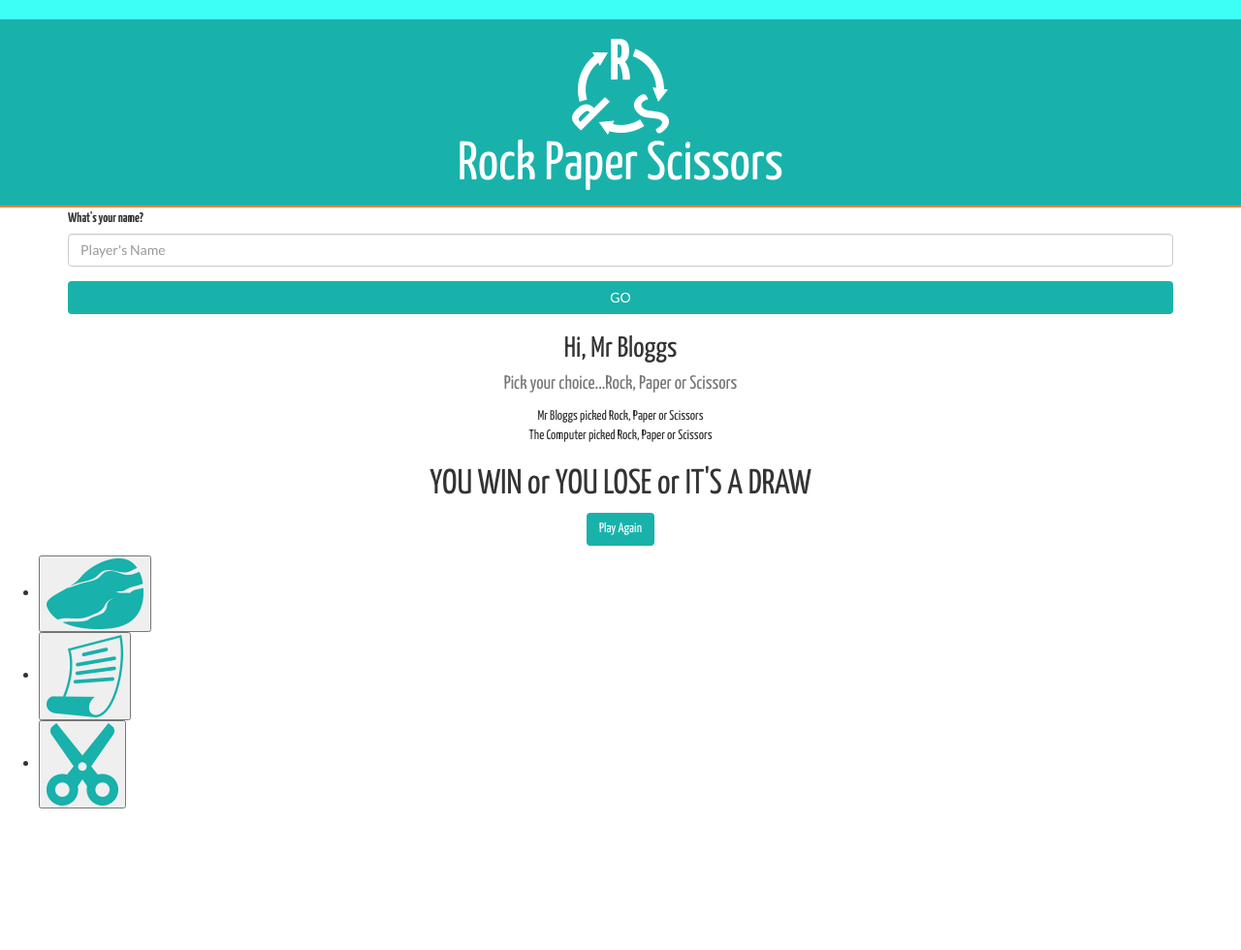
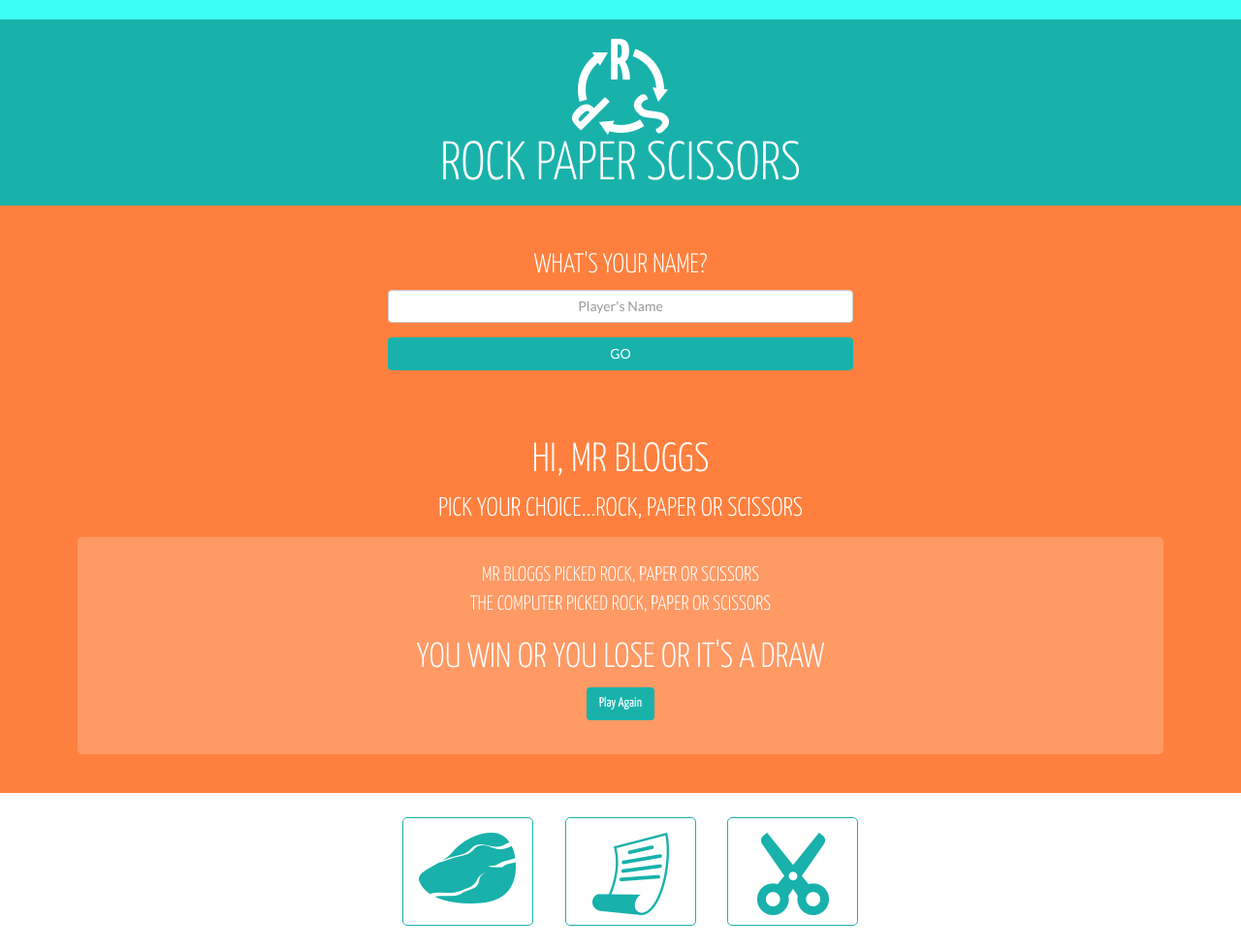
Before and after one commit to andesigns/Rock-Paper-Scissors, a plain HTML site: page index.html in a window 1280 px wide. Shown: the whole page at 97% size. Before the commit the page ends 844 px from the top, so only its background shows below. Drawn offline with nearby package versions, Linux system fonts and the light colour scheme.

Commit message:
Styling of web page

```diff
--- a/css/style.css
+++ b/css/style.css
@@ -5,8 +5,11 @@ body {
 	font-family: 'Lato', sans-serif;
 	background-color: #fff;
 }
-h1, h2, h3, h4, h5, h6, label, p {
+h1, h2, h3, h4, h5, h6, label, p, small {
+	font-weight: 300;
 	font-family: 'Yanone Kaffeesatz', sans-serif;
+	text-transform: uppercase;
+	color: white;
 }
 .btn-primary {
 	background-color: #19B2AB;
@@ -27,3 +30,93 @@ header h1 {
 	font-size: 4em;
 	color: #fff;
 }
+
+/* INFO BOARD */
+.information-board {
+	background: #FF803E;
+}
+.information-board .get-name-form {
+	margin: 30px auto;
+	padding: 10px;
+	max-width: 500px;
+}
+.information-board .get-name-form label {
+	font-size: 2em;
+}
+.information-board .get-name-form input[type=text] {
+	text-align: center;
+}
+.information-board .welcome {
+	margin: 30px auto;
+	padding: 10px;
+}
+.information-board .welcome h2 {
+	font-size: 3em;
+}
+.information-board .welcome h2 small {
+	font-weight: 300;
+	color: #fff;
+}
+.information-board .welcome .results {
+	padding: 25px 0;
+	background-color: rgba(255,255,255,.2);
+	border-radius: 5px;
+}
+.information-board .welcome .results p {
+	font-size: 1.5em;
+	color: white;
+}
+
+/* ROCK PAPER SCISSORS */
+.rock-paper-scissors {
+
+}
+.rock-paper-scissors ul {
+	margin: 0;
+	padding: 0;
+	text-align: center;
+}
+.rock-paper-scissors ul li {
+	margin: 0 25px;
+	padding: 25px 0;
+	display: inline-block;
+	width: 115px;
+	text-align: center;
+	background-color: white;
+	position: relative;
+	z-index: 1;
+	perspective: 1000;
+}
+
+.rock-paper-scissors ul li button {
+	padding: 55px 0;
+	width: 135px;
+	background-color: transparent;
+	border: 1px solid #19B2AB;
+	border-radius: 5px;
+	position:relative;
+	transform-style: preserve-3d;
+  transition: all 0.6s linear;
+}
+.rock-paper-scissors ul li button:hover {
+	transform: rotateY(180deg);
+}
+.rock-paper-scissors ul li button .face {
+	padding-top:15px;
+  position: absolute;
+  top: 0;
+  left: 0;
+  width: 100%;
+  height: 100%;
+  backface-visibility: hidden;
+}
+.rock-paper-scissors ul li button .face.back {
+	padding-top: 30px;
+  display: block;
+  transform: rotateY(180deg);
+  font-size: 2em;
+  font-weight: 100;
+  color: #19B2AB;
+  text-align: center;
+  background-color: transparent;
+}
--- a/index.html
+++ b/index.html
@@ -22,11 +22,12 @@
         <h1 class="text-center"><img src="img/logo.png" alt="Rock Paper Scissors"><br/>Rock Paper Scissors</h1>
       </div>
     </header>
+    <!-- Information Board -->
     <div class="information-board">
       <div class="container">
         <!-- Get player's name -->
         <form class="get-name-form">
-          <div class="form-group">
+          <div class="form-group text-center">
             <label>What's your name?</label>
             <input type="text" class="form-control" placeholder="Player's Name">
           </div>
@@ -51,17 +52,20 @@
       <ul>
         <li>
           <button>
-            <span><img src="img/rock.png" alt="Rock"></span>
+            <span class="front face"><img src="img/rock.png" alt="Rock"></span>
+            <span class="back face">Rock</span>
           </button>
         </li>
         <li>
           <button>
-            <span><img src="img/paper.png" alt="Paper"></span>
+            <span class="front face"><img src="img/paper.png" alt="Paper"></span>
+            <span class="back face">Paper</span>
           </button>
         </li>
         <li>
           <button>
-            <span><img src="img/scissors.png" alt="Scissors"></span>
+            <span class="front face"><img src="img/scissors.png" alt="Scissors"></span>
+            <span class="back face">Scissors</span>
           </button>
         </li>
       </ul>
```
